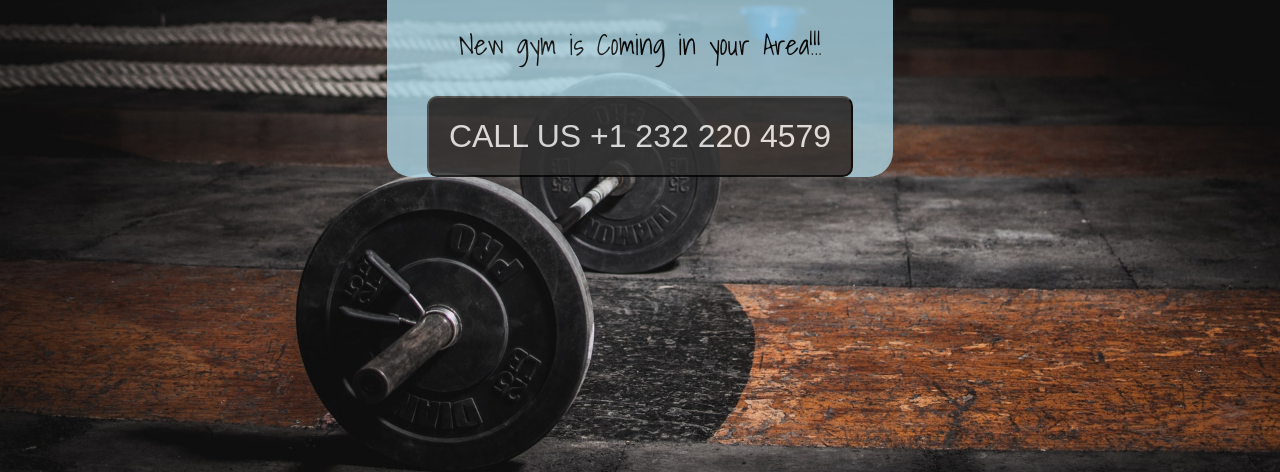
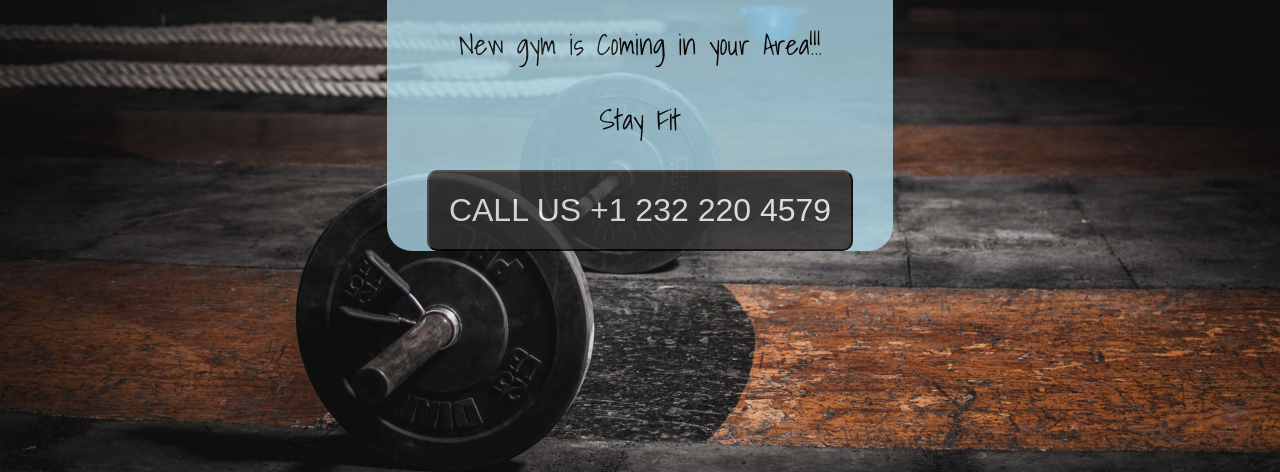
Before and after one commit to roktim32/Gym-Website, a plain HTML site: page index.html in a window 1280 px wide. Shown: the part 328-800 px from the top of the page. Drawn offline with Linux system fonts and the light colour scheme.

Commit message:
new text

```diff
--- a/index.html
+++ b/index.html
@@ -16,6 +16,7 @@
 
         <h1><i class="fas fa-certificate"></i><br> Fit Gym</h1>
         <p>New gym is Coming in your Area!!!</p>
+        <p>Stay Fit</p>
         <button>CALL US +1 232 220 4579</button>
     </div>
 </body>
```
